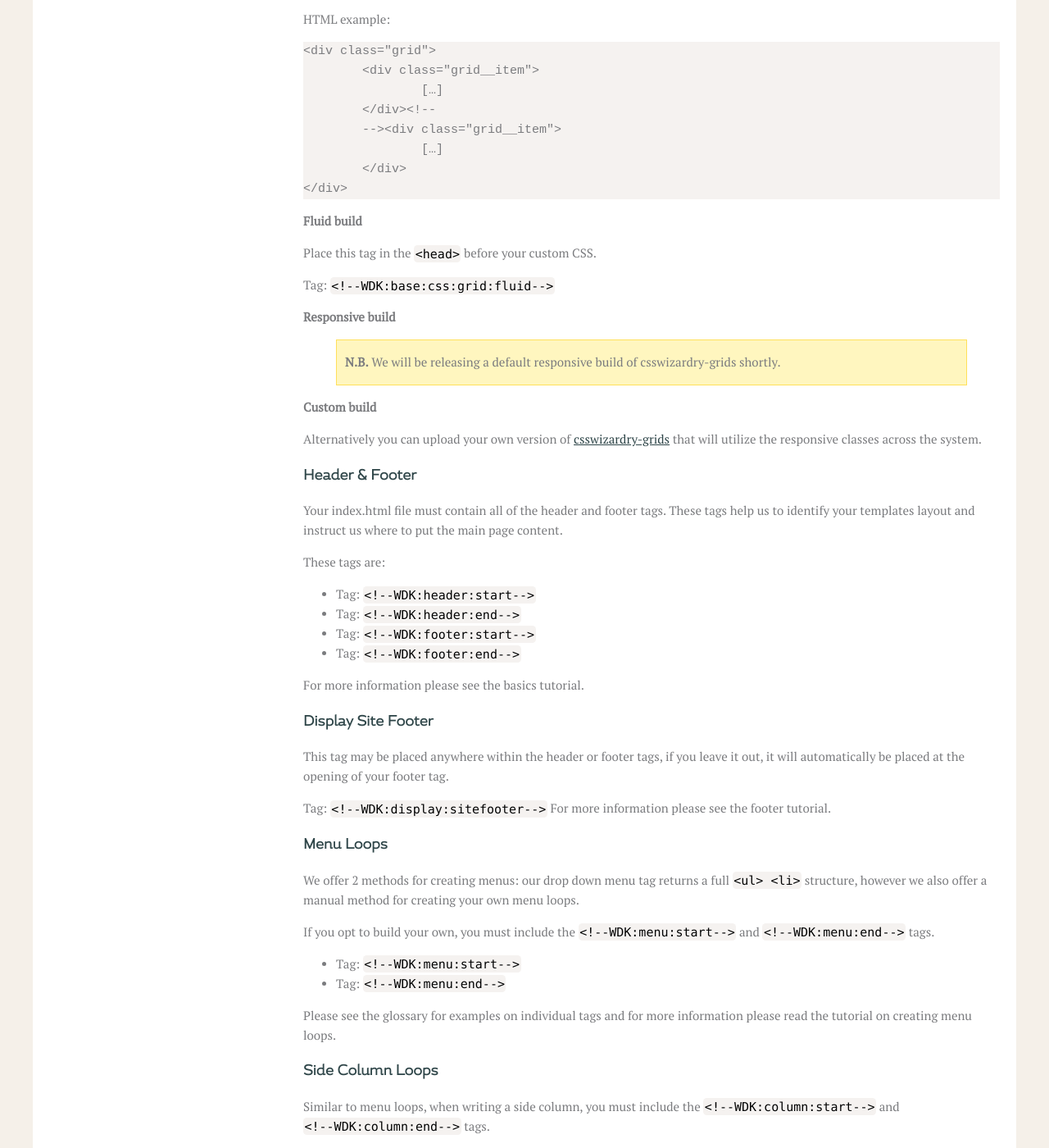
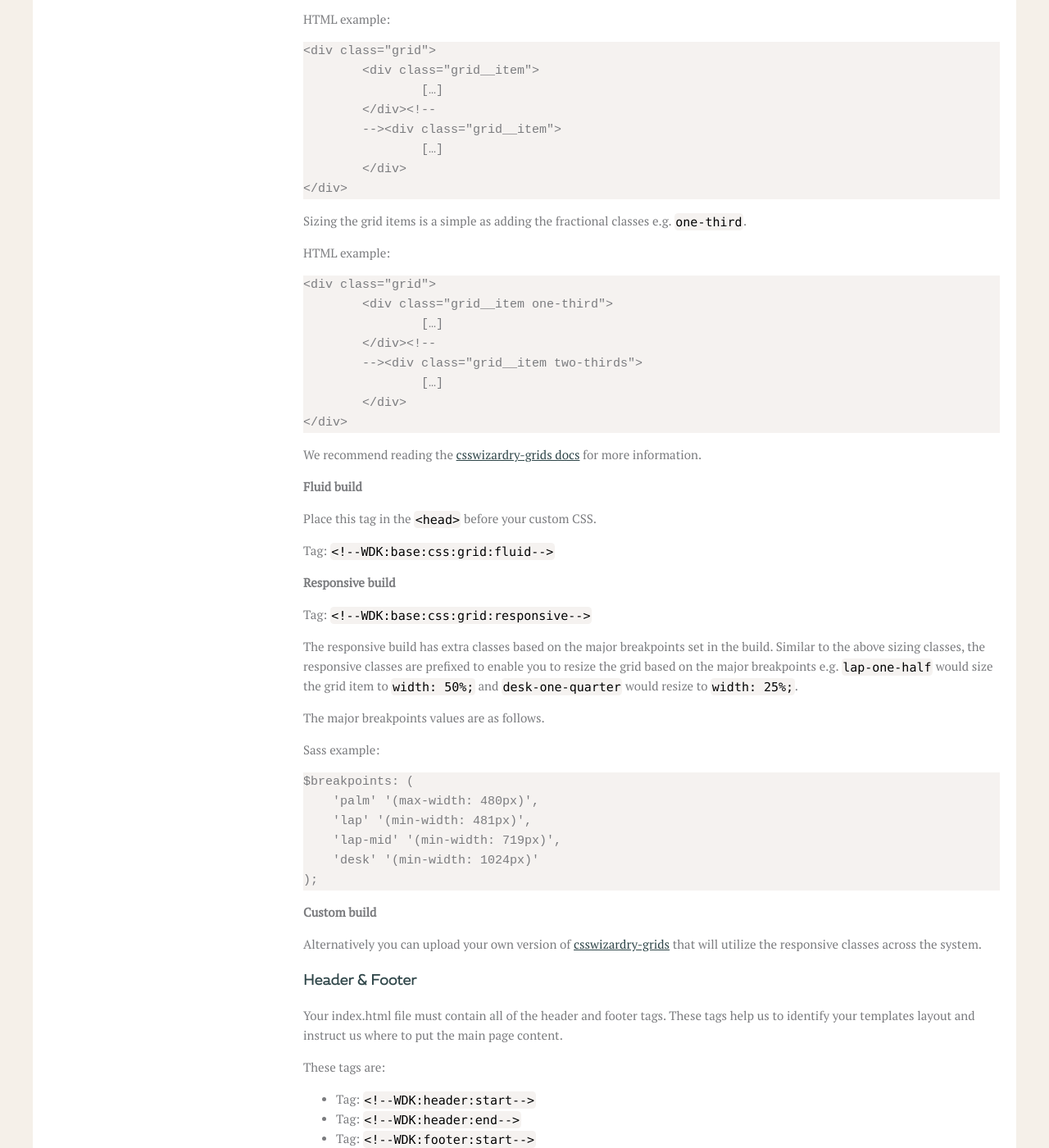
Before and after one commit to createdotnet/wdk, a Jekyll site: the page built from _tutorials/requirements-restrictions.md, in a window 1280 px wide and 1400 px high, scrolled down 2036 px. Shown: the whole window at 82% size. Built offline with Jekyll 4.4.1, drawn with Linux system fonts in a browser that asks for light colours.

Commit message:
Add responsive grid docs.

````diff
--- a/_tutorials/requirements-restrictions.md
+++ b/_tutorials/requirements-restrictions.md
@@ -96,6 +96,21 @@ HTML example:
 	</div>
 </div>
 ```
+Sizing the grid items is a simple as adding the fractional classes e.g. `one-third`.
+
+HTML example:
+
+```
+<div class="grid">
+	<div class="grid__item one-third">
+		[…]
+	</div><!--
+	--><div class="grid__item two-thirds">
+		[…]
+	</div>
+</div>
+```
+We recommend reading the [csswizardry-grids docs](https://github.com/csswizardry/csswizardry-grids) for more information.
 
 **Fluid build**
 
@@ -105,7 +120,22 @@ Tag: `<!--WDK:base:css:grid:fluid-->`
 
 **Responsive build**
 
-> **N.B.** We will be releasing a default responsive build of csswizardry-grids shortly.
+Tag: `<!--WDK:base:css:grid:responsive-->`
+
+The responsive build has extra classes based on the major breakpoints set in the build. Similar to the above sizing classes, the responsive classes are prefixed to enable you to resize the grid based on the major breakpoints e.g. `lap-one-half` would size the grid item to `width: 50%;` and `desk-one-quarter` would resize to `width: 25%;`.
+
+The major breakpoints values are as follows.
+
+Sass example:
+
+```
+$breakpoints: (
+    'palm' '(max-width: 480px)',
+    'lap' '(min-width: 481px)',
+    'lap-mid' '(min-width: 719px)',
+    'desk' '(min-width: 1024px)'
+);
+```
 
 **Custom build**
 
````
